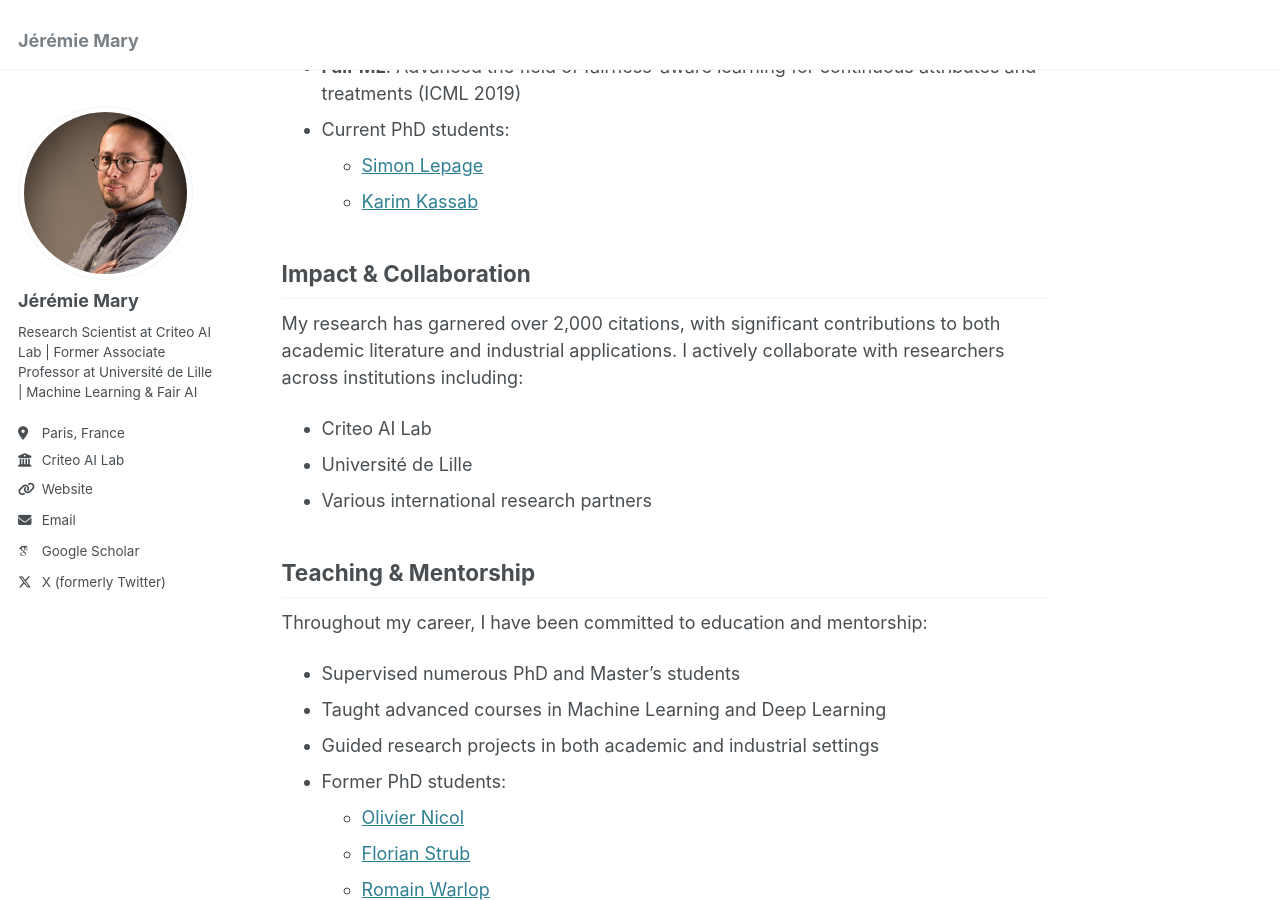
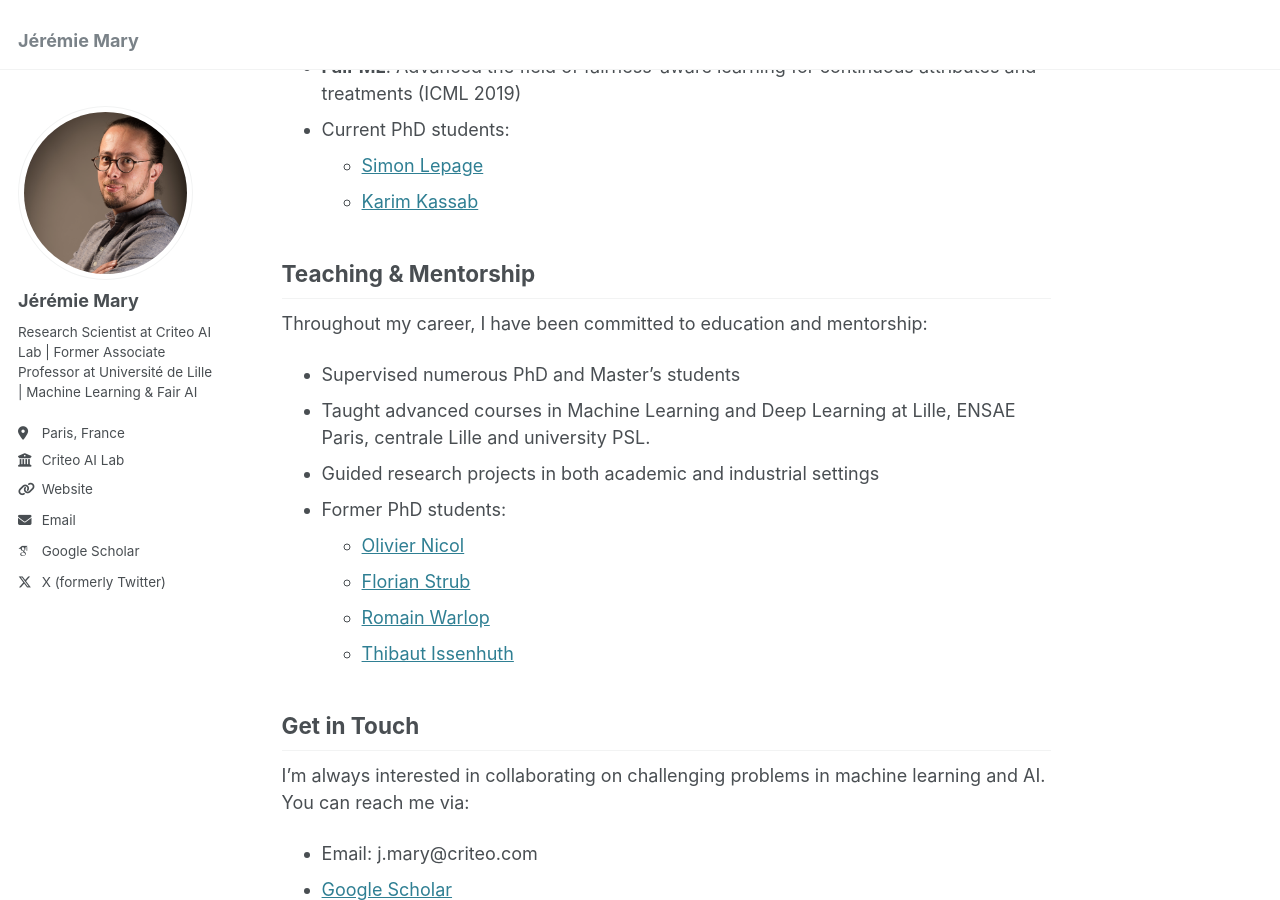
Before and after one commit to JeremieMary/jeremiemary.github.io, a Jekyll site: the page built from _pages/about.md, in a window 1280 px wide and 900 px high, scrolled down 945 px. Built offline with Jekyll 4.4.1, drawn with Linux system fonts in a browser that asks for light colours; some web fonts are replaced.

Commit message:
teaching

```diff
--- a/_pages/about.md
+++ b/_pages/about.md
@@ -33,20 +33,13 @@ Some of my notable contributions include:
   * [Karim Kassab](https://www.linkedin.com/in/karim-kassab-37bb61193/?originalSubdomain=fr)
 
 
-## Impact & Collaboration
-
-My research has garnered over 2,000 citations, with significant contributions to both academic literature and industrial applications. I actively collaborate with researchers across institutions including:
-
-* Criteo AI Lab
-* Université de Lille
-* Various international research partners
 
 ## Teaching & Mentorship
 
 Throughout my career, I have been committed to education and mentorship:
 
 * Supervised numerous PhD and Master's students
-* Taught advanced courses in Machine Learning and Deep Learning
+* Taught advanced courses in Machine Learning and Deep Learning at Lille, ENSAE Paris, centrale Lille and university PSL.
 * Guided research projects in both academic and industrial settings
 * Former PhD students:
   * [Olivier Nicol](https://www.linkedin.com/in/olivier-nicol-82407674/?originalSubdomain=fr)
```
